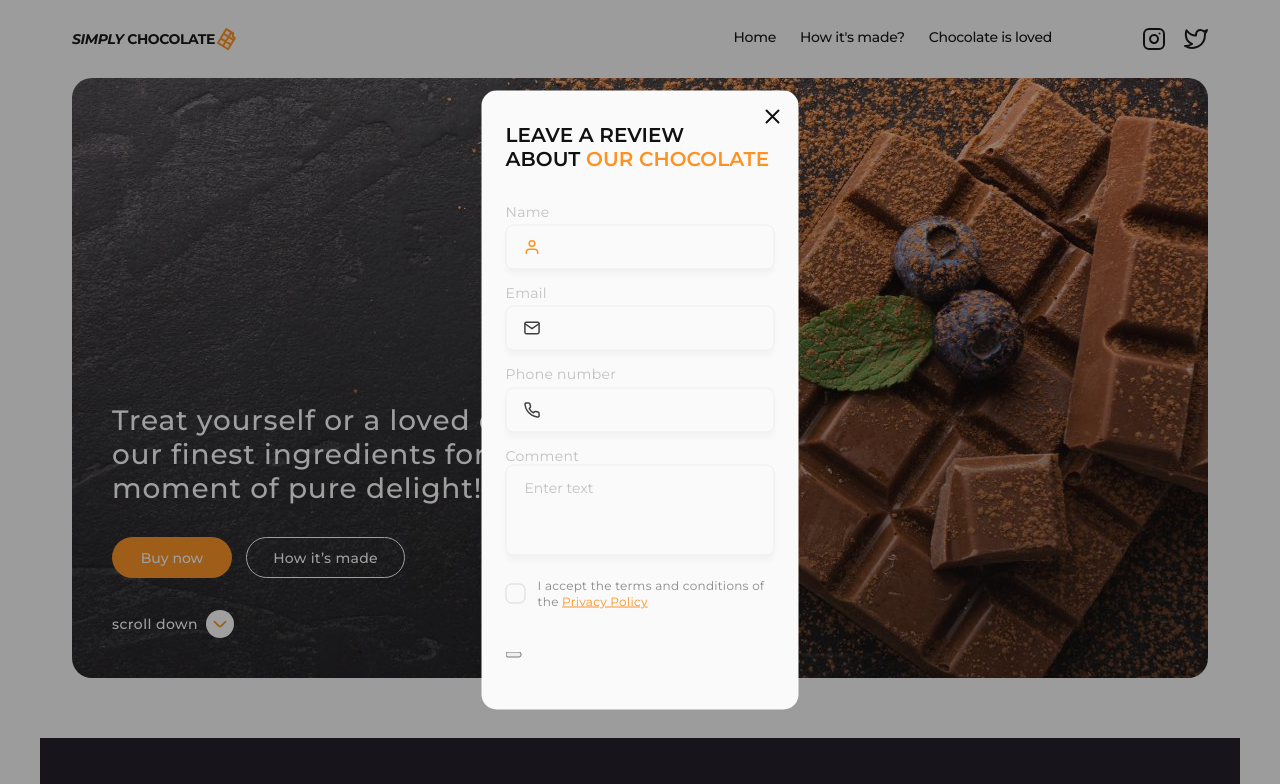
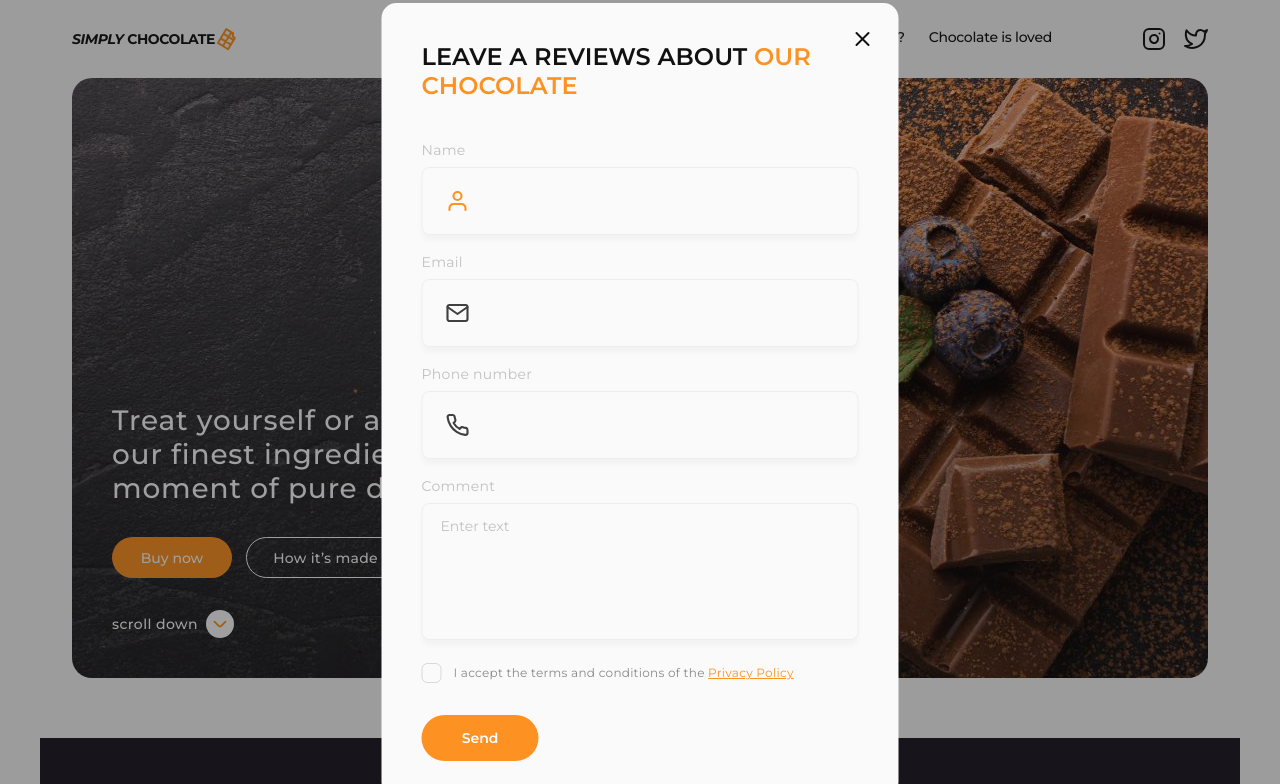
Before and after one commit to Al14lex/2.Simply-Chocolate, a plain HTML site: page index.html in a window 1280 px wide. Shown: the top 784 px of the page. Drawn offline with nearby package versions, Linux system fonts and the light colour scheme.

Commit message:
backdrop- done

```diff
--- a/css/styles.css
+++ b/css/styles.css
@@ -941,6 +941,11 @@ screen and (min-devise-pixel-ratio: 2) {
     width:24px;
     height: 24px;
     stroke: #111;
+    transition: stroke 250ms linear;
+}
+.close-form-button:hover,
+.close-form-button:focus{
+    stroke:#FD9222;
 }
 .backdrop-title{
      font-size: 20px;
@@ -957,12 +962,12 @@ screen and (min-devise-pixel-ratio: 2) {
 .backdrop-input{
     position: relative;
     margin-bottom:14px;
+    margin-top: 4px;
 }
 .form-input{
     padding-left:43px;
     border-radius: 8px;
     width: 100%;
-    margin-top: 4px;
     background-color: transparent;
     height: 45px;
     outline: 0px solid transparent;
@@ -981,10 +986,12 @@ screen and (min-devise-pixel-ratio: 2) {
 .form-icons{
     position: absolute;
     left: 18px;
-    top:18px;
+    top:14px;
     fill:none;
     stroke:#404040 ;
     transition: stroke 250ms linear;
+    width: 17px;
+    height: 17px;
 }
 .form-comment{
     width: 100%;
@@ -1041,7 +1048,61 @@ screen and (min-devise-pixel-ratio: 2) {
 .form-checkbox:checked+.form-label-privasy .icon-check-mark {
     opacity: 1;
 }
+.form-main-button{
+    background-color: #FD9222;
+    color:#FFF;
+    border-radius: 100px;
+    padding: 12px 28px;
+    width: 93px;
+    font-weight: 600;
+    line-height: normal;
+    border:none;
+    transition: background-color 250ms linear, color 250ms linear;
+}
+.form-main-button:hover,
+.form-main-button:focus{
+    background-color: #FCF1E0;
+    color:#fd9222;
+}
 /*-------------------------------TABLET BACKDROP-------------------------------*/
-
-
-/*--------------------------------DESCTOP BACKDROP-------------------------------*/
+@media screen and (min-width: 768px){
+.div-backdrop{
+   width: 517px;
+   height: 794px;
+    padding: 40px;
+}
+.close-form-button{
+    top:24px;
+    right: 24px;
+}
+.backdrop-title{
+    font-size: 24px;
+    margin-bottom: 40px;
+}
+.backdrop-input{
+    margin-top: 8px;
+    margin-bottom: 18px;
+}
+.form-input{
+    height: 68px;
+    padding-left: 62px;
+    font-size: 16px;
+}
+.form-icons{
+    width: 24px;
+    height: 24px;
+    left:24px;
+    top:22px;
+}
+.form-comment{
+    height: 137px;
+    margin-top: 8px;
+}
+.check-mark{
+    width: 20px;
+}
+.form-main-button{
+    width: 117px;
+    padding: 14px 40px;
+}
+}
--- a/index.html
+++ b/index.html
@@ -421,26 +421,26 @@
             <use href="./imeges/icons.svg.svg#icon-x-close"></use>
           </svg>
         </button>
-        <p class="backdrop-title">leave a review <br> about <span class="accent-color">our chocolate</span></p>
+        <p class="backdrop-title">leave a reviews about <span class="accent-color">our chocolate</span></p>
         <form>
           <label class="form-backdrop-label" for="users-name">Name</label>
           <div class="backdrop-input">
             <input class="form-input" type="text" name="users-name" id="users-name" pattern="[a-zA-Za-яА-ЯіїІЇєЄґҐ']+" title="Thomas" required>
-              <svg class="form-icons" width="17" height="17" aria-label="form-icons">
+              <svg class="form-icons"  aria-label="form-icons">
                 <use href="./imeges/icons.svg.svg#icon-user"></use>
               </svg>
           </div>
           <label class="form-backdrop-label" for="users-mail">Email</label>
           <div class="backdrop-input">
             <input class="form-input" type="email" name="users-mail" id="users-mail" required>
-            <svg class="form-icons" width="17" height="17" aria-label="form-icons">
+            <svg class="form-icons" aria-label="form-icons">
               <use href="./imeges/icons.svg.svg#icon-mail"></use>
             </svg>
           </div>
           <label class="form-backdrop-label" for="users-tel">Phone number</label>
           <div class="backdrop-input">
             <input class="form-input" type="tel" name="users-tel" id="users-tel" title="xxx-xxx-xx-xx" pattern="[0-9]{3}-[0-9]{3}-[0-9]{2}-[0-9]{2}" required>
-            <svg class="form-icons" width="17" height="17" aria-label="form-icons">
+            <svg class="form-icons"  aria-label="form-icons">
               <use href="./imeges/icons.svg.svg#icon-phone"></use>
             </svg>
           </div>
@@ -450,7 +450,7 @@
           </div>
           <div class="form-polisy">
               <input class="form-checkbox visually-hidden" type="checkbox" name="user-privacy" id="user-privacy" value="true" required>
-              <label class="form-label-privasy" for="user-privasy">
+              <label class="form-label-privasy" for="user-privacy">
                 <span class="check-mark">
                   <svg class="icon-check-mark" width="10" height="10" aria-label="form-check-mark">
                     <use href="./imeges/icons.svg.svg#icon-check-mark"></use>
@@ -462,7 +462,7 @@
                 </span>
               </label>
           </div>
-          <button></button>
+          <button class="form-main-button" type="submit">Send</button>
         </form>
       </div>
     </div>
```
